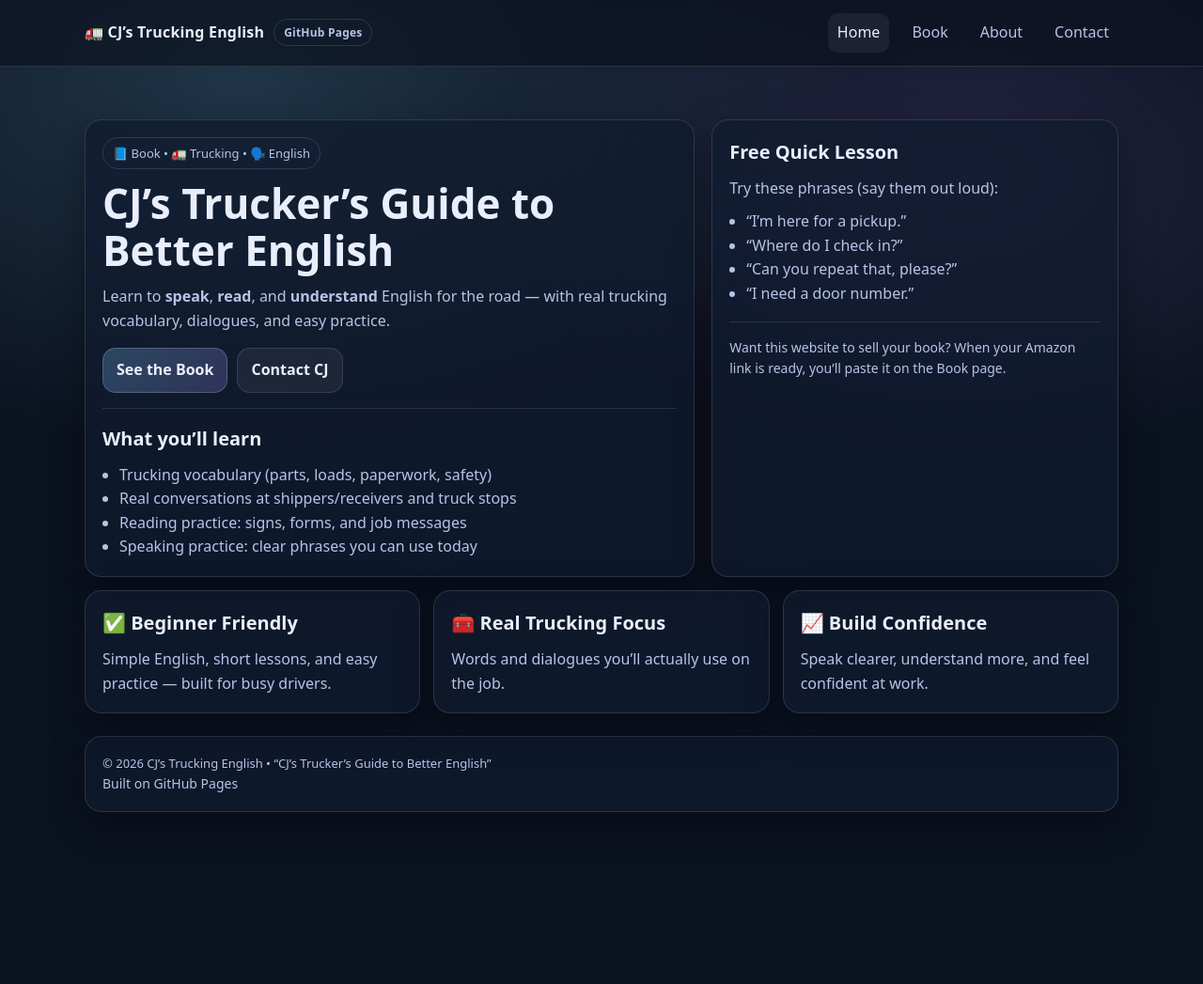
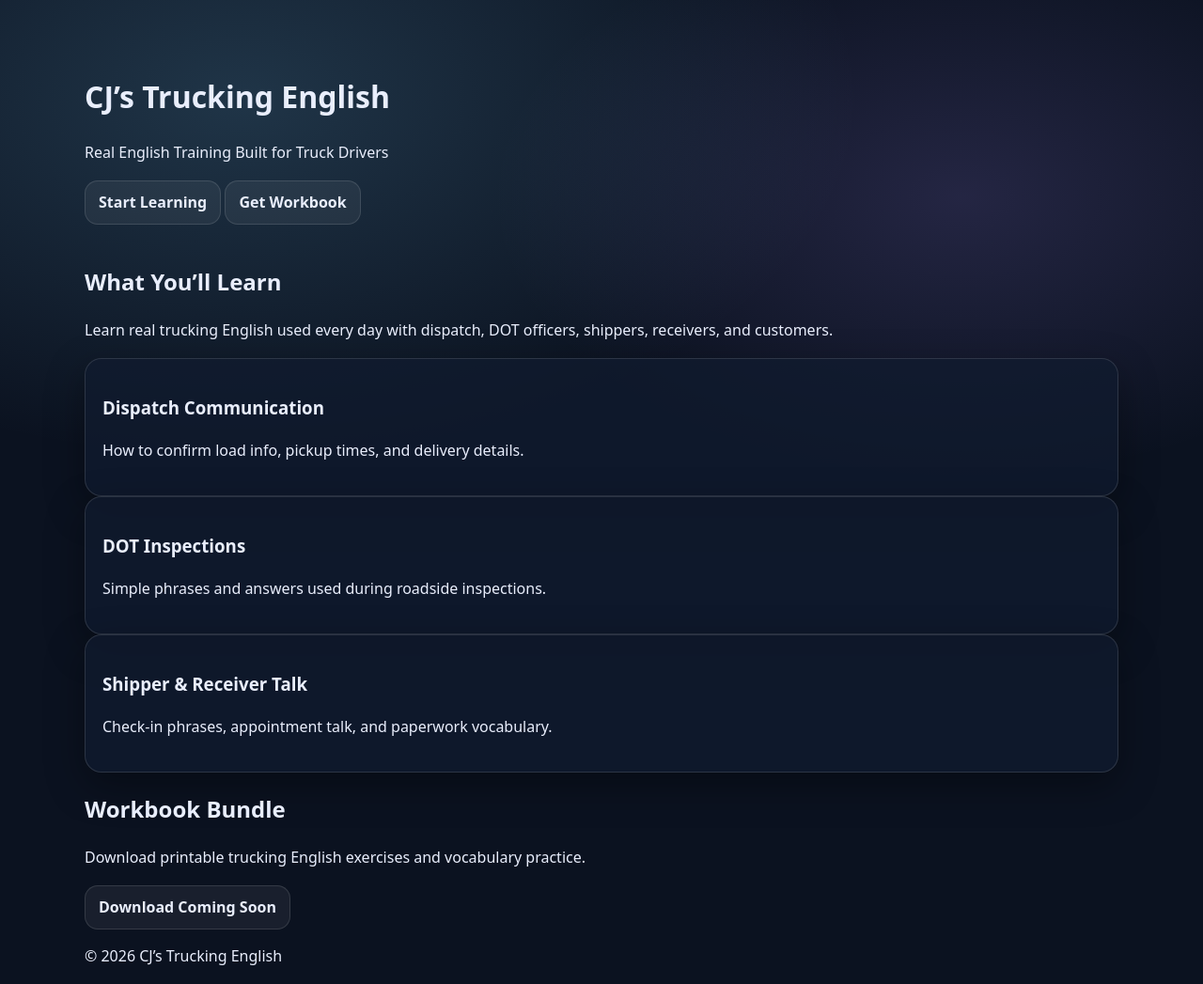
Before and after one commit to CJsTruckingEnglish/CJsTruckingEnglish.github.io, a plain HTML site: page index.html in a window 1280 px wide. Shown: the whole page at 94% size. Before the commit the page ends 926 px from the top, so only its background shows below. Drawn offline with Linux system fonts and the light colour scheme.

Commit message:
Update index.html

```diff
--- a/index.html
+++ b/index.html
@@ -1,91 +1,77 @@
-<!doctype html>
+<!DOCTYPE html>
 <html lang="en">
 <head>
-  <meta charset="utf-8" />
-  <meta name="viewport" content="width=device-width,initial-scale=1" />
+  <meta charset="UTF-8" />
+  <meta name="viewport" content="width=device-width, initial-scale=1.0" />
   <title>CJ’s Trucking English</title>
   <link rel="stylesheet" href="style.css" />
 </head>
+
 <body>
-  <header class="nav">
-    <div class="container nav-inner">
-      <div class="brand">
-        <span>🚛 CJ’s Trucking English</span>
-        <span class="badge">GitHub Pages</span>
+
+  <!-- HERO SECTION -->
+  <header class="hero">
+    <div class="container">
+      <h1>CJ’s Trucking English</h1>
+      <p>Real English Training Built for Truck Drivers</p>
+
+      <div class="hero-buttons">
+        <a href="#lessons" class="btn">Start Learning</a>
+        <a href="#workbook" class="btn btn-outline">Get Workbook</a>
       </div>
-      <nav class="nav-links">
-        <a class="active" href="index.html">Home</a>
-        <a href="book.html">Book</a>
-        <a href="about.html">About</a>
-        <a href="contact.html">Contact</a>
-      </nav>
     </div>
   </header>
 
-  <main class="container hero">
-    <div class="hero-grid">
-      <section class="card">
-        <div class="kicker">📘 Book • 🚛 Trucking • 🗣️ English</div>
-        <h1 class="h1">CJ’s Trucker’s Guide to Better English</h1>
-        <p class="sub">Learn to <b>speak</b>, <b>read</b>, and <b>understand</b> English for the road — with real trucking vocabulary, dialogues, and easy practice.</p>
+  <!-- LESSON SECTION -->
+  <section class="section" id="lessons">
+    <div class="container">
+      <h2>What You’ll Learn</h2>
 
-        <div class="cta-row">
-          <a class="btn primary" href="book.html">See the Book</a>
-          <a class="btn" href="contact.html">Contact CJ</a>
+      <p class="subtext">
+        Learn real trucking English used every day with dispatch, DOT officers,
+        shippers, receivers, and customers.
+      </p>
+
+      <div class="cards">
+
+        <div class="card">
+          <h3>Dispatch Communication</h3>
+          <p>How to confirm load info, pickup times, and delivery details.</p>
         </div>
 
-        <hr class="sep" />
+        <div class="card">
+          <h3>DOT Inspections</h3>
+          <p>Simple phrases and answers used during roadside inspections.</p>
+        </div>
 
-        <h2 class="h2">What you’ll learn</h2>
-        <ul class="list">
-          <li>Trucking vocabulary (parts, loads, paperwork, safety)</li>
-          <li>Real conversations at shippers/receivers and truck stops</li>
-          <li>Reading practice: signs, forms, and job messages</li>
-          <li>Speaking practice: clear phrases you can use today</li>
-        </ul>
-      </section>
+        <div class="card">
+          <h3>Shipper & Receiver Talk</h3>
+          <p>Check-in phrases, appointment talk, and paperwork vocabulary.</p>
+        </div>
 
-      <aside class="card">
-        <h2 class="h2">Free Quick Lesson</h2>
-        <p class="p">Try these phrases (say them out loud):</p>
-        <ul class="list">
-          <li>“I’m here for a pickup.”</li>
-          <li>“Where do I check in?”</li>
-          <li>“Can you repeat that, please?”</li>
-          <li>“I need a door number.”</li>
-        </ul>
-        <hr class="sep" />
-        <p class="note">
-          Want this website to sell your book? When your Amazon link is ready, you’ll paste it on the Book page.
-        </p>
-      </aside>
+      </div>
     </div>
+  </section>
 
-    <section style="margin-top:14px" class="grid-3">
-      <div class="card">
-        <h2 class="h2">✅ Beginner Friendly</h2>
-        <p class="p">Simple English, short lessons, and easy practice — built for busy drivers.</p>
-      </div>
-      <div class="card">
-        <h2 class="h2">🧰 Real Trucking Focus</h2>
-        <p class="p">Words and dialogues you’ll actually use on the job.</p>
-      </div>
-      <div class="card">
-        <h2 class="h2">📈 Build Confidence</h2>
-        <p class="p">Speak clearer, understand more, and feel confident at work.</p>
-      </div>
-    </section>
+  <!-- WORKBOOK SECTION -->
+  <section class="section alt" id="workbook">
+    <div class="container">
+      <h2>Workbook Bundle</h2>
 
-    <footer class="footer">
-      <div class="card">
-        <div>© <span id="y"></span> CJ’s Trucking English • “CJ’s Trucker’s Guide to Better English”</div>
-        <div class="note">Built on GitHub Pages</div>
-      </div>
-    </footer>
-  </main>
+      <p class="subtext">
+        Download printable trucking English exercises and vocabulary practice.
+      </p>
 
-  <script>
-    document.getElementById('y').textContent = new Date().getFullYear();
-  </script>
+      <a href="#" class="btn">Download Coming Soon</a>
+    </div>
+  </section>
+
+  <!-- FOOTER -->
+  <footer>
+    <div class="container">
+      <p>© 2026 CJ’s Trucking English</p>
+    </div>
+  </footer>
+
 </body>
 </html>
```
